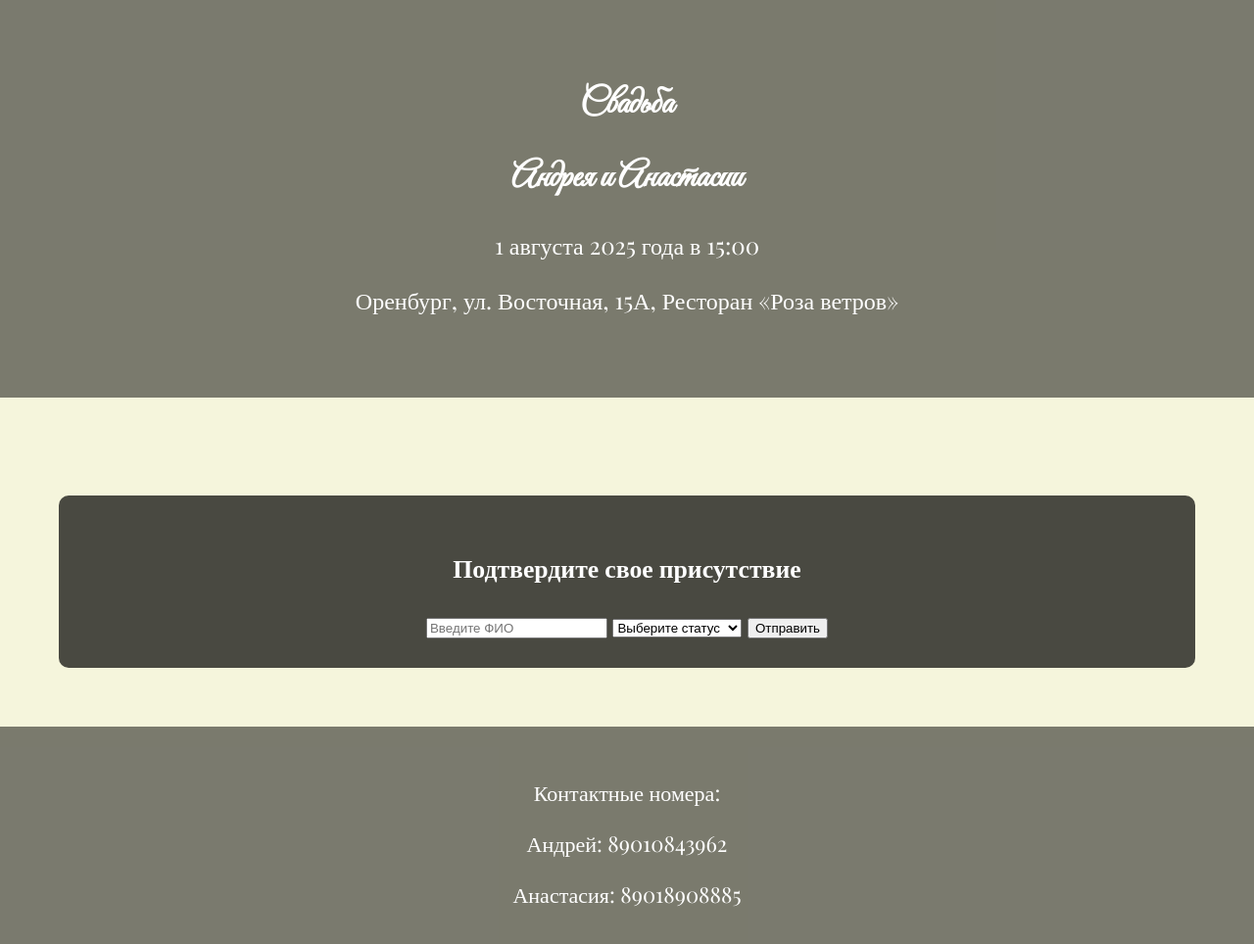
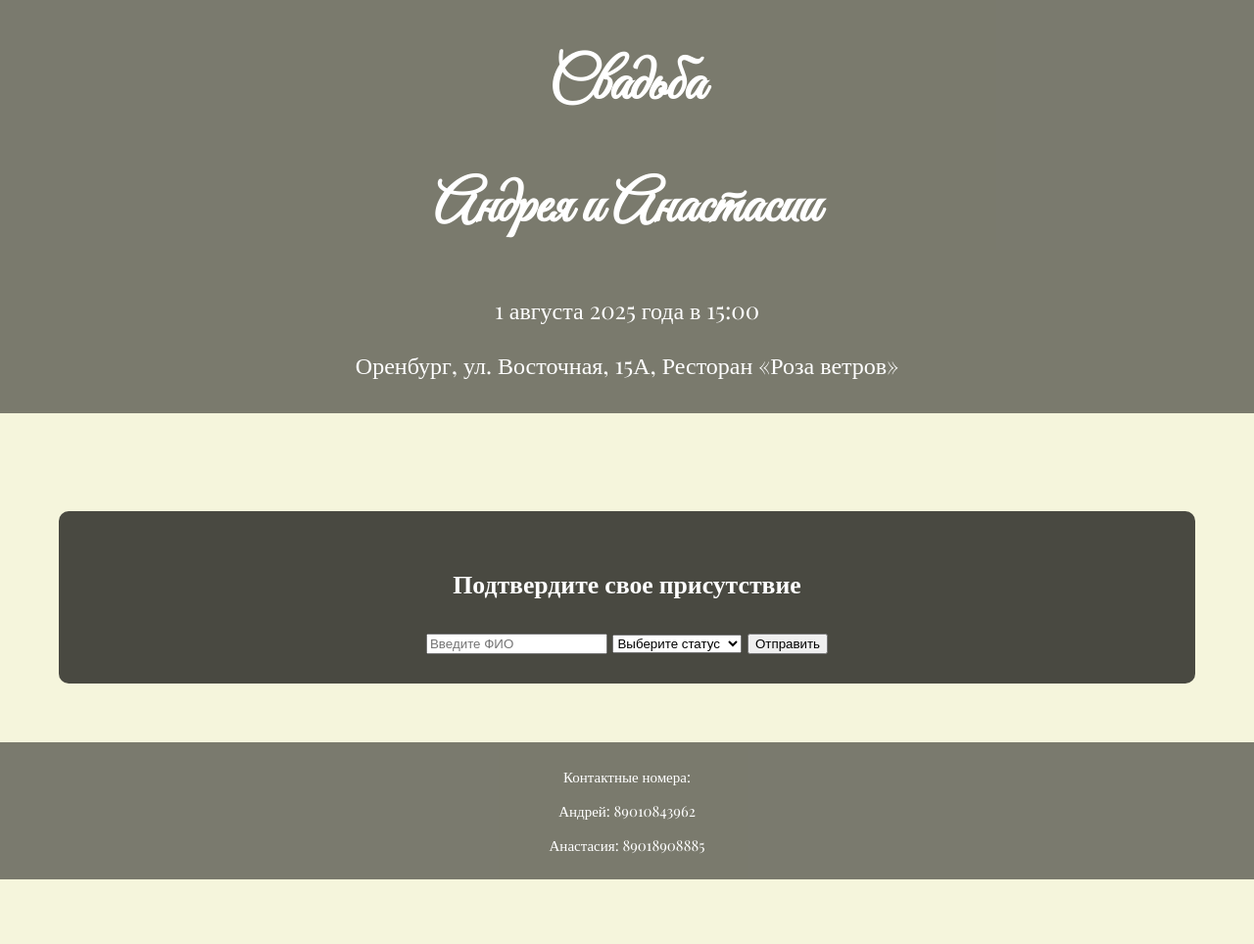
Before and after one commit to AndruxaMi11eR/PriglosSvadba, a plain HTML site: page index.html in a window 1280 px wide. Shown: the whole page at 98% size. After the commit the page ends 898 px from the top, so only its background shows below. Drawn offline with nearby package versions, Linux system fonts and the light colour scheme.

Commit message:
index.html

```diff
--- a/index.html
+++ b/index.html
@@ -15,12 +15,12 @@
             color: black;
             margin: 0;
             padding: 0;
-            font-size: 20px;
+            font-size: 5px;
         }
 
         header {
             text-align: center;
-            padding: 60px;
+            padding: 10px;
             background: rgba(0, 0, 0, 0.5);
             color: white;
             font-size: 24px;
@@ -28,7 +28,7 @@
 
         header h1, header h2 {
             font-family: 'Great Vibes', cursive;
-            font-size: 36px;
+            font-size: 60px;
         }
 
         .content {
@@ -50,8 +50,8 @@
             background: rgba(0, 0, 0, 0.5);
             color: white;
             text-align: center;
-            padding: 30px;
-            font-size: 22px;
+            padding: 10px;
+            font-size: 15px;
         }
     </style>
 </head>
```
